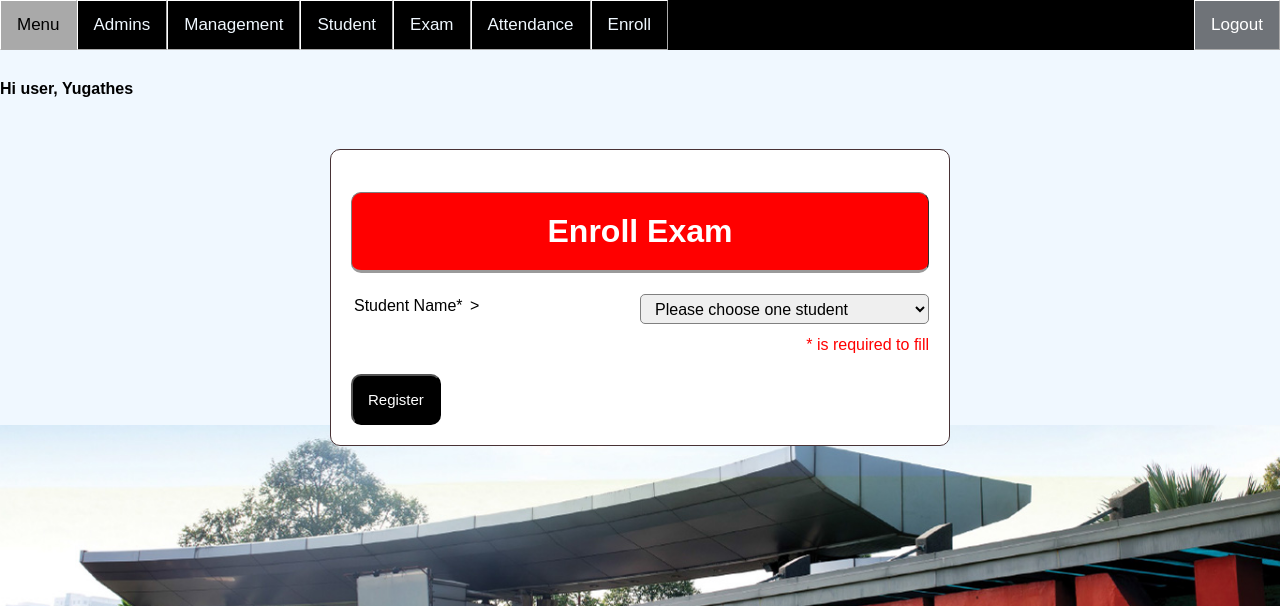
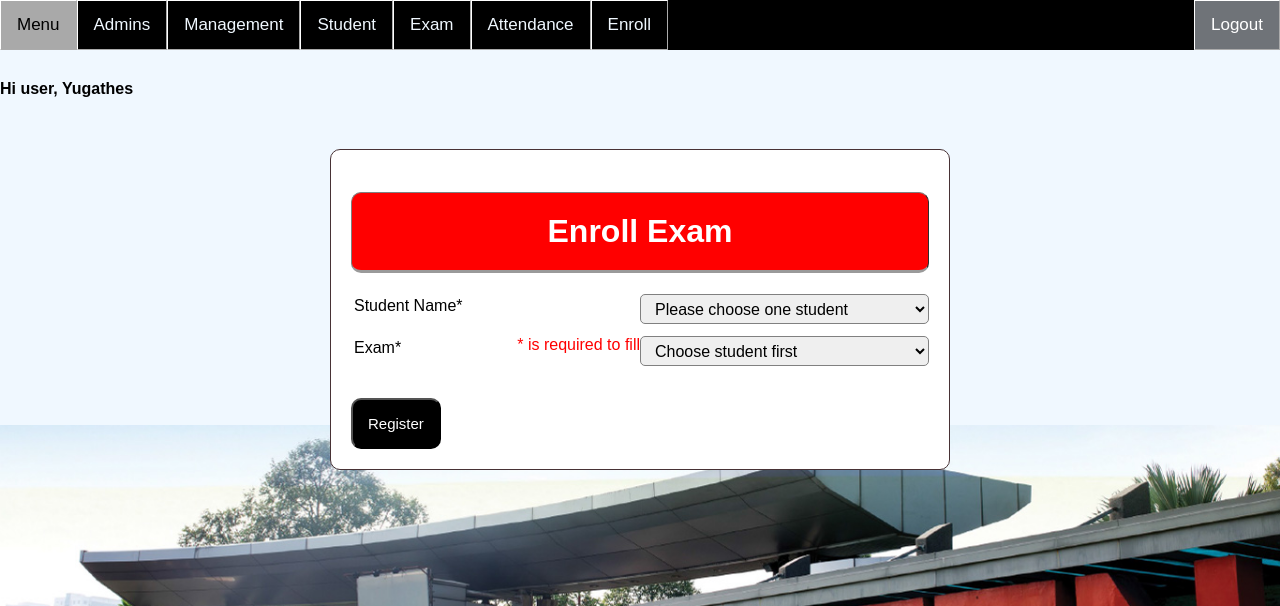
Before and after one commit to yugathes/fingerprint-library, a PHP site: page /Admin/EnrollAdd.php in a window 1280 px wide. Shown: the top 606 px of the page. Run offline with PHP 8.4, Linux system fonts and the light colour scheme; a user stored in the database is signed in; data comes from the database, SQL or seed files in the repository; data that the repository does not hold is empty.

Commit message:
Add exam selection

```diff
--- a/Web/Admin/EnrollAdd.php
+++ b/Web/Admin/EnrollAdd.php
@@ -76,7 +76,7 @@ if(isset ($_SESSION["userId"])) //session userid gets value from text field name
 			<h1 class="header" style="background-color:red;">Enroll Exam</h1>
 				<div class="input-group2">
 					<label>Student Name*</label>
-					<select name="student">
+					<select name="student" id="student">
                         <option value="">Please choose one student</option>
                         <?php
                         $queryGet = "SELECT student.name as studentName, student.id as studentId,student_has_exam.exam_id
@@ -90,13 +90,38 @@ if(isset ($_SESSION["userId"])) //session userid gets value from text field name
                         { ?>
                         <option value="<?php echo $row['studentId']?>"><?php echo $row['studentName']?></option>
                         <?php } }?>
-                    </select>><br><br>
+                    </select><br><br>
+                    <label>Exam*</label>
+                    <select name="exam" id="exam">
+                        <option value="">Choose student first</option>
+
+                    </select>
 					<p style="margin-top: 0px;float: right;color: red;">* is required to fill</p>
 				</div>
 				<br>
 				<button type="submit" class="btn" style="margin-top: 10px;" name="reg_semester">Register</button>
 		</form>
 	</div>
+    <script>
+        $(document).ready(function(){
+            // On change of the first select
+            $('#student').change(function(){
+                // Get the selected value
+                var selectedValue = $(this).val();
+
+                // Make an AJAX request to the server
+                $.ajax({
+                    type: 'POST',
+                    url: 'get_exam.php', // PHP script to handle the request
+                    data: { selectedValue: selectedValue },
+                    success: function(response){
+                        // Update the content of the second select with the received options
+                        $('#exam').html(response);
+                    }
+                });
+            });
+        });
+    </script>
 	<br><br><br><br>
 <?php
 	if(isset($_POST['reg_semester']))
```
Also changed, not shown: Web/Admin/get_exam.php (added, +24 -0 lines).
